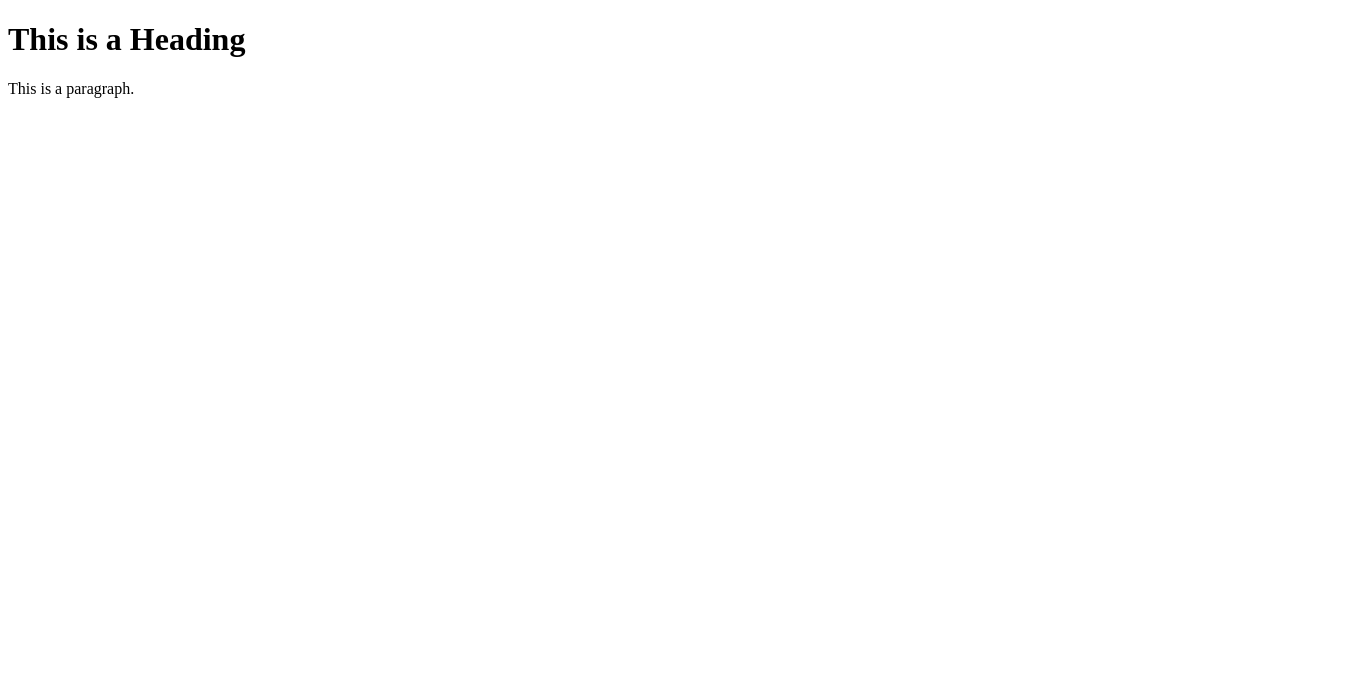
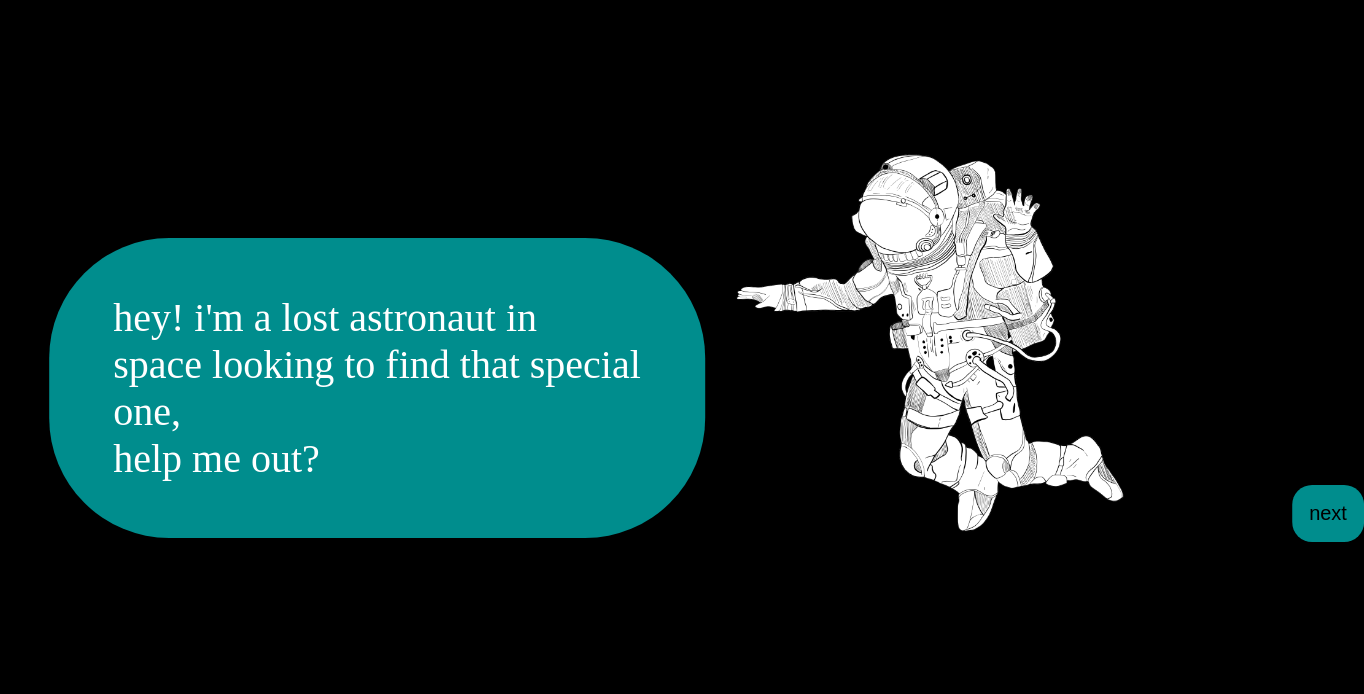
Before and after one commit to ColdPotatoes/Stars-Align, a plain HTML site: page src/tindr/tIndex.html in a window 1280 px wide. Shown: the whole page, 1364 px wide, since content can reach past the window. Drawn offline with Linux system fonts and the light colour scheme.

Commit message:
all changes

```diff
--- a/src/tindr/tIndex.html
+++ b/src/tindr/tIndex.html
@@ -1,15 +1,34 @@
 <!DOCTYPE html>
-<html lang = "en-US">
+<html>
 
 <head>
-    <title>Page Title</title>
+    <title> space tindr </title>
+
+    <link rel="stylesheet" href="tStyle.css">
+    <link rel="preconnect" href="https://fonts.googleapis.com/%22%3E">
+    <link rel="preconnect" href="https://fonts.gstatic.com/" crossorigin>
+    <link rel="stylesheet"
+        href="https://fonts.googleapis.com/css2?family=Manrope:wght@200;300;400;500;600;700;800&display=swap">
+
 </head>
 
 <body>
+    <div id="pg1">
+        <img src="images/astro.png">
+        <div class="text-box">
+            <p class="myP">
+                hey! i'm a lost astronaut in <br>
+                space looking to find that special one,<br>
+                help me out?
+            </p>
+        </div>
 
-    <h1>This is a Heading</h1>
-    <p>This is a paragraph.</p>
+        <button onclick="removeElement()">
+            next
+        </button>
+    </div>
 
+    <script src="sScript.js"></script>
 </body>
 
 </html>
--- a/src/tindr/tStyle.css
+++ b/src/tindr/tStyle.css
@@ -0,0 +1,52 @@
+body {
+    background-color: black;
+    /*overflow: hidden; /hiding scroll bars*/
+}
+
+img {
+    width: 40vw;;
+    height: 10%;
+    transform: translate(140%, 0%);
+    position: relative;
+
+}
+
+.text-box {
+    display: inline-block;
+    background-color: #008D8D;
+    position: absolute;
+    text-align: left;
+    transform: translate(-80%, 60%);
+    padding: 2vh 5vw;
+    border-radius: 15vh;
+    margin: 50px;
+    font-size: 40px;
+    color: #fff;
+}
+
+button {
+    display: inline-block;
+    background-color: #008D8D;
+    position: relative;
+    transform: translate(1000%, -300%);
+    padding: 15px;
+    border-radius: 20px;
+    margin: 50px;
+    font-size: 20px;
+    border-color: transparent;
+    border-style: solid;
+    transition: .5s;
+}
+
+button:hover {
+    border-color: white;
+}
+
+form {
+    color: white;
+    position: absolute;
+    top: 50%;
+    left: 50%;
+    transform: translate(-50%, -50%);
+    text-align: center;
+}
```
Also changed, not shown: src/starting/sScript.js (+11 -0 lines), src/tindr/tScript.js (+9 -0 lines), src/tindr/images/astro.png (added).
